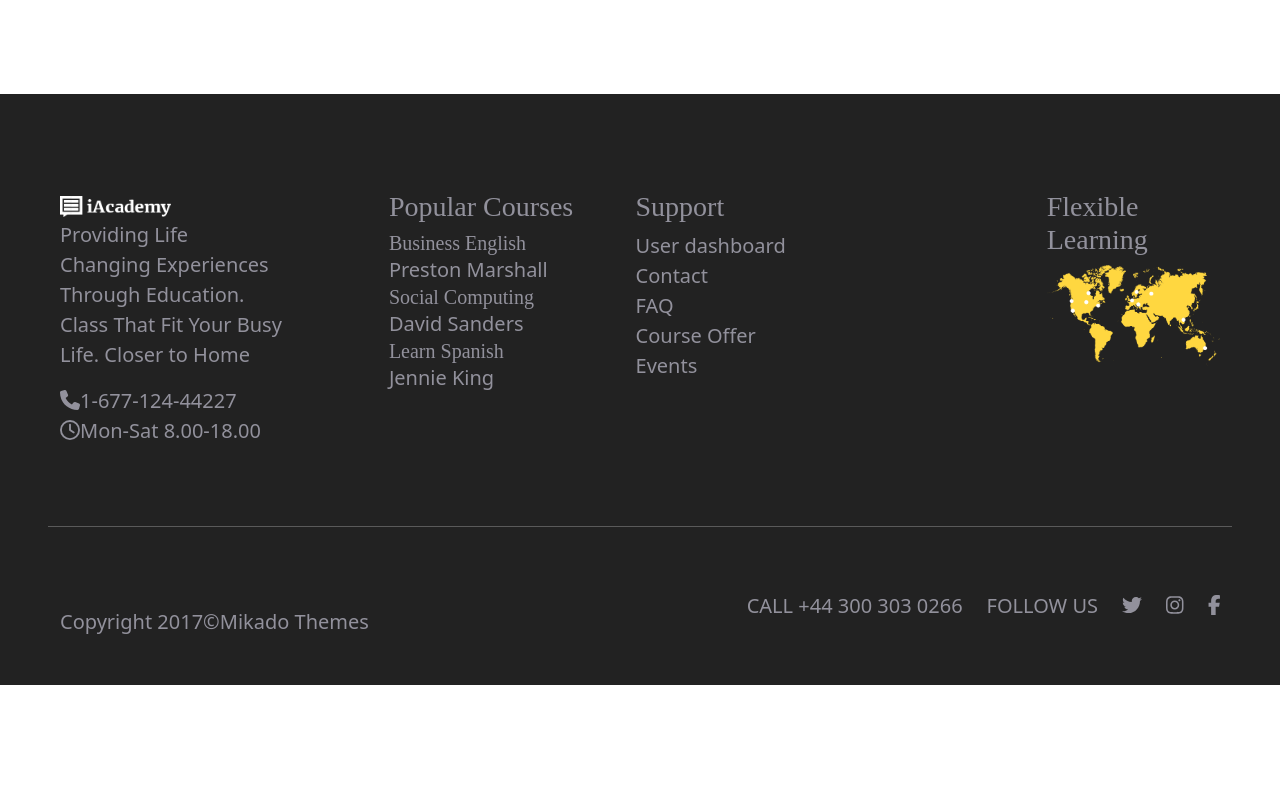
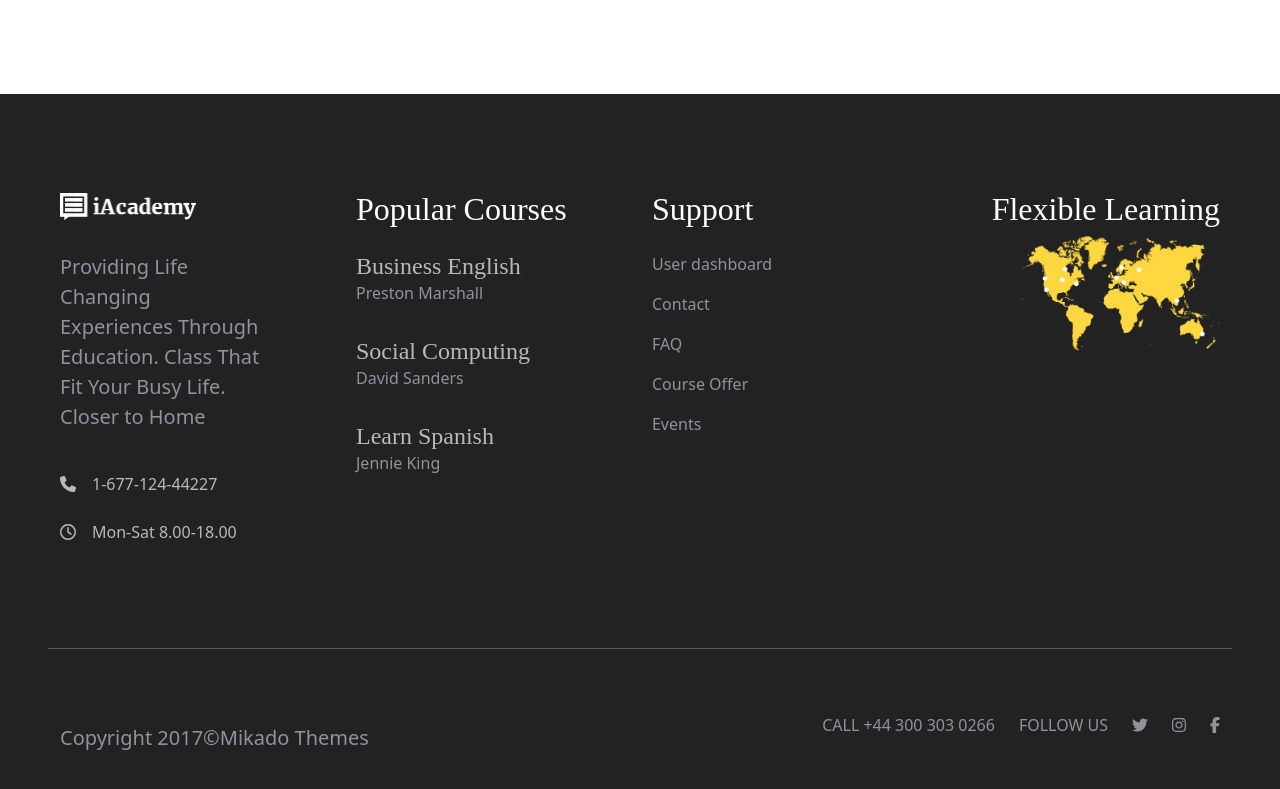
Before and after one commit to AnielloPiscopo/proj-html-vuejs, a Vue app: page / in a window 1280 px wide. Shown: the part 6461-7250 px from the top of the page. Before the commit the page ends 7146 px from the top, so only its background shows below. Built offline with nearby package versions, Linux system fonts and the light colour scheme.

Commit message:
Completed the footer

```diff
--- a/src/components/footer/FooterLowerPart.vue
+++ b/src/components/footer/FooterLowerPart.vue
@@ -45,8 +45,16 @@ export default {
 <style lang="scss" scoped>
 @use '../../styles/partials/variables' as *;
 
-.my_container,
-a {
+.my_container {
     color: $text-color-11;
+
+    span,
+    ul li {
+        font-size: 1rem;
+    }
+
+    a {
+        color: $text-color-11;
+    }
 }
 </style>
--- a/src/components/footer/FooterUpperPart.vue
+++ b/src/components/footer/FooterUpperPart.vue
@@ -39,47 +39,50 @@ export default {
 <template>
     <div class="my_container container-fluid py-5">
         <div class="row justify-content-between">
-            <div class="col-10">
+            <div class="col-9">
                 <div class="row">
-                    <div class="col-3">
-                        <div class="my_logo-container">
+                    <div class="col-4">
+                        <div class="my_logo-container pb-2">
                             <img :src="store.getImgPath('footer-logo-1.png')" alt="" class="w-50">
                         </div>
 
-                        <p>
+                        <p class="w-75 py-4">
                             Providing Life Changing Experiences Through Education. Class That Fit Your Busy Life. Closer
                             to Home
                         </p>
 
                         <ul class="list-unstyled">
-                            <li>
+                            <li class="my_icon-container pb-4">
                                 <span>
                                     <font-awesome-icon icon="fa-solid fa-phone" />
                                 </span>
-                                <span>{{ phoneContactResource }}</span>
+                                <span class="ps-3">{{ phoneContactResource }}</span>
                             </li>
-                            <li>
+                            <li class="my_icon-container pb-4">
                                 <span>
                                     <font-awesome-icon icon="fa-regular fa-clock" />
                                 </span>
-                                <span>Mon-Sat 8.00-18.00</span>
+                                <span class="ps-3">Mon-Sat 8.00-18.00</span>
                             </li>
                         </ul>
                     </div>
 
-                    <div class="col-3 offset-1">
-                        <h3 class="my_font-serif">Popular Courses</h3>
+                    <div class="col-4">
+                        <h2 class="my_font-serif my_title pb-2">Popular Courses</h2>
 
-                        <div class="my_popular-courses" v-for="popularCoursesTeacher in popularCoursesTeachersList">
-                            <h5 class="my_font-serif m-0">{{ popularCoursesTeacher.course }}</h5>
-                            <span>{{ popularCoursesTeacher.name }}</span>
-                        </div>
+                        <ul class="my_popular-courses list-unstyled"
+                            v-for="popularCoursesTeacher in popularCoursesTeachersList">
+                            <li class="py-2">
+                                <h4 class="my_font-serif my_subtitle m-0">{{ popularCoursesTeacher.course }}</h4>
+                                <span>{{ popularCoursesTeacher.name }}</span>
+                            </li>
+                        </ul>
                     </div>
 
                     <div class="col-4">
-                        <h3 class="my_font-serif">Support</h3>
+                        <h2 class="my_font-serif my_title pb-2">Support</h2>
                         <ul class="list-unstyled">
-                            <li v-for="supportLink in supportLinksList">
+                            <li v-for="supportLink in supportLinksList" class="py-2">
                                 <a href="#" class="text-decoration-none">{{ supportLink }}</a>
                             </li>
                         </ul>
@@ -87,10 +90,10 @@ export default {
                 </div>
             </div>
 
-            <div class="col-2">
-                <h3 class="my_font-serif">Flexible Learning</h3>
+            <div class="col-3">
+                <h2 class="my_font-serif my_title text-end">Flexible Learning</h2>
                 <div class="my_img-container text-end">
-                    <img :src="store.getImgPath('footer-img-1.png')" alt="" class="w-100">
+                    <img :src="store.getImgPath('footer-img-1.png')" alt="" class="w-75">
                 </div>
             </div>
         </div>
@@ -100,8 +103,25 @@ export default {
 <style lang="scss" scoped>
 @use '../../styles/partials/variables' as *;
 
-.my_container,
-a {
+.my_container {
     color: $text-color-11;
+
+    .my_title {
+        color: $text-color-1;
+    }
+
+    a {
+        color: $text-color-11;
+    }
+
+    .my_subtitle,
+    .my_icon-container {
+        color: $text-color-5;
+    }
+
+    span,
+    ul li {
+        font-size: 1rem;
+    }
 }
 </style>
```
